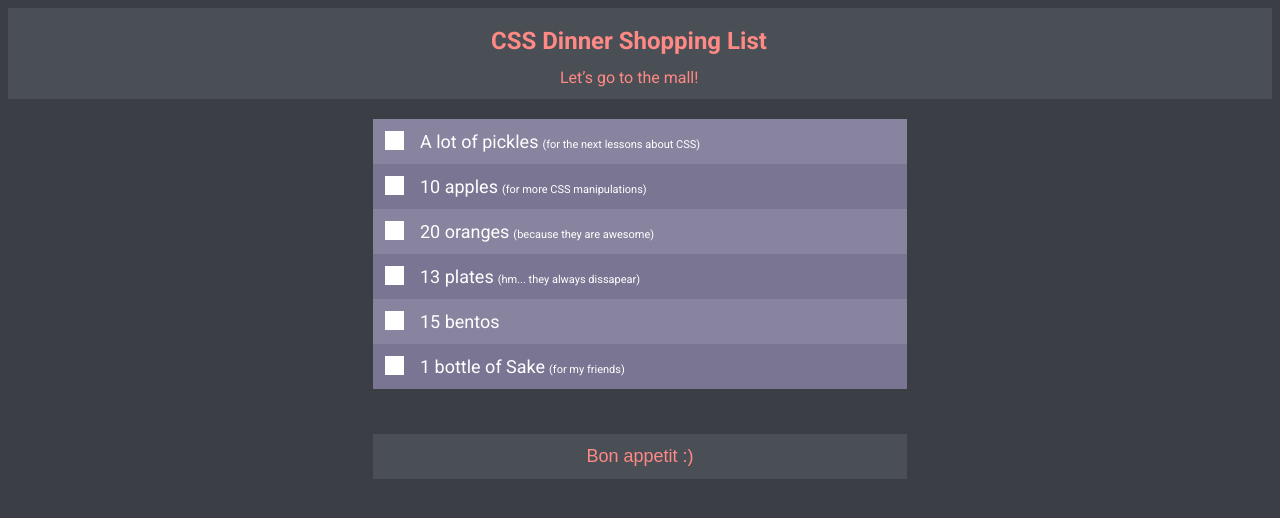
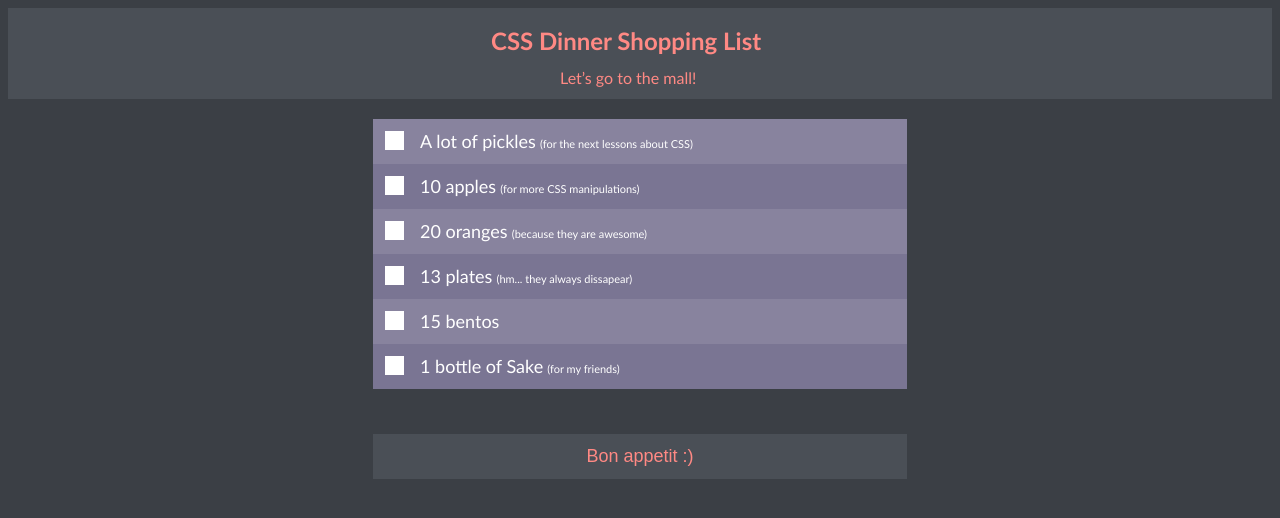
Before and after one commit to viktor-drok/br-hw-l9, a plain HTML site: page index.html in a window 1280 px wide. Drawn offline with Linux system fonts and the light colour scheme.

Commit message:
fix bags

```diff
--- a/style/style.css
+++ b/style/style.css
@@ -1,5 +1,5 @@
 :root {
-  --font-family: 'Roboto', sans-serif;
+  --font-family: 'Trebuchet MS', sans-serif;
   --primary-text-color: #ffffff;
   --secondary-text-color: #ff8984;
   --primary-bgc: #3b3f45;
@@ -60,7 +60,7 @@ header {
   font-weight: 700;
   font-size: 24px;
   line-height: 28px;
-  margin: 19px 140px 4px 118px;
+  margin: 19px 136px 4px 118px;
 }
 
 .call {
```
